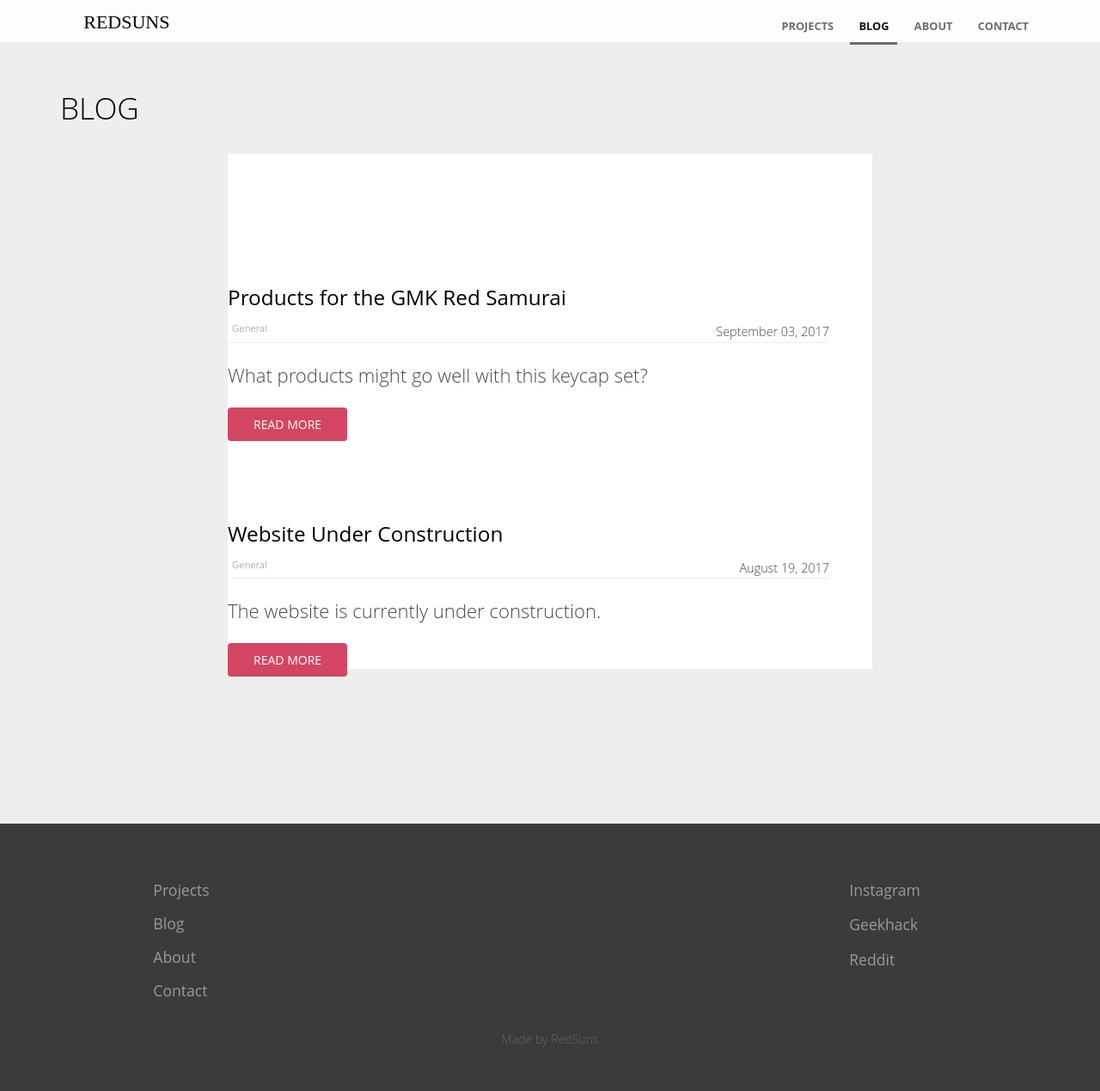
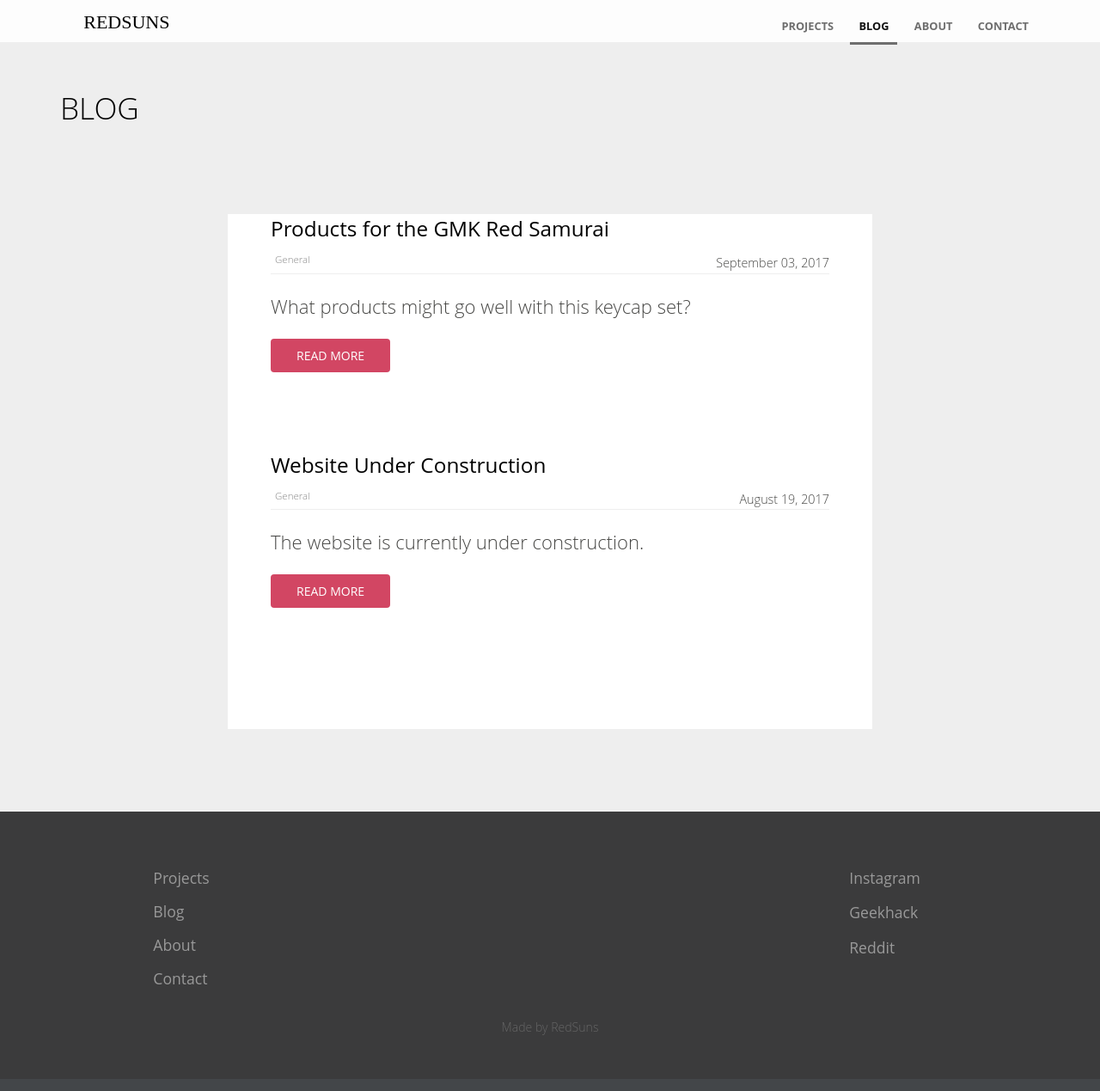
Before and after one commit to RedSunsRMK/redsunsrmk.github.io, a Jekyll site: the page built from blog/index.html, in a window 1280 px wide and 1269 px high. Shown: the whole window at 86% size. Built offline with Jekyll 4.4.1, drawn with Linux system fonts in a browser that asks for light colours; the list of posts is cut into pages by our own code.

Commit message:
Update blog.scss

```diff
--- a/_sass/blog.scss
+++ b/_sass/blog.scss
@@ -1,7 +1,7 @@
 .blog-posts {
 	background: #fff;
 	list-style: none;
-	padding: 50px 50px 0 0;
+	padding: 0px 50px 50px 50px;
 
 	li {
 		margin: 100px 0;
```
